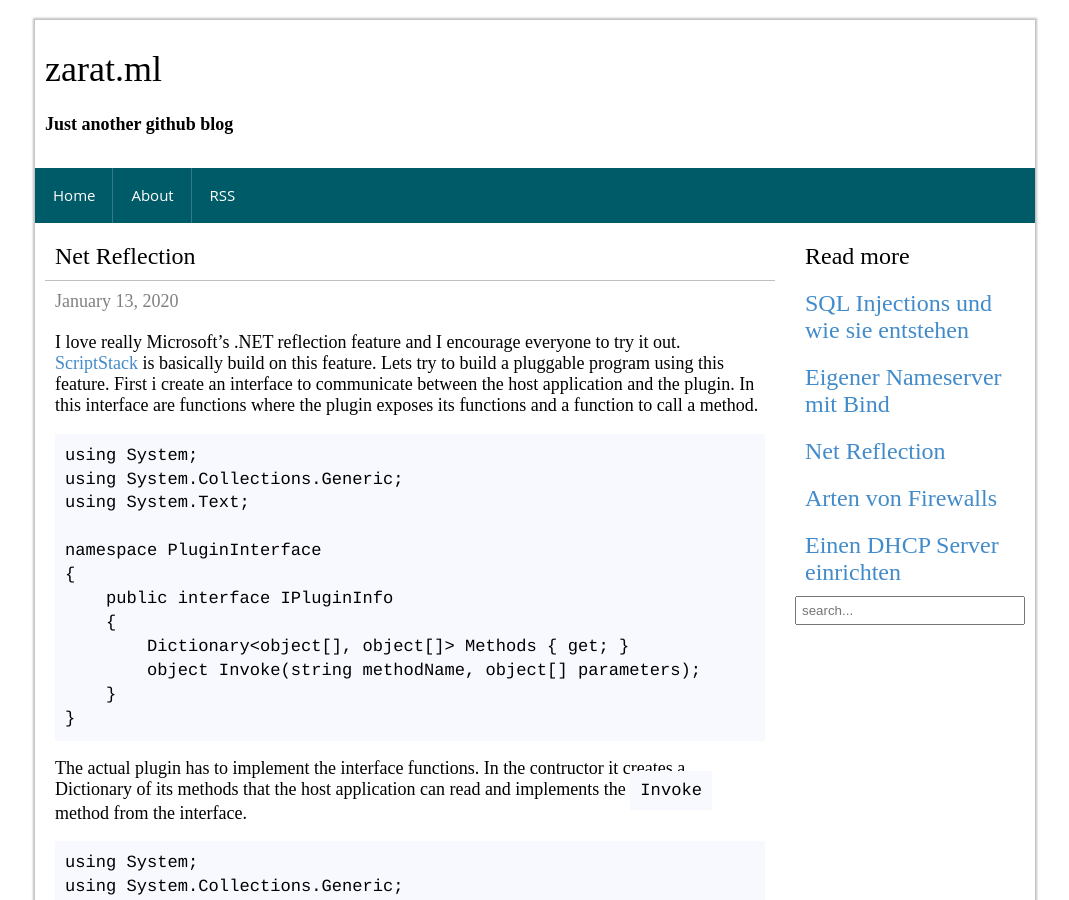
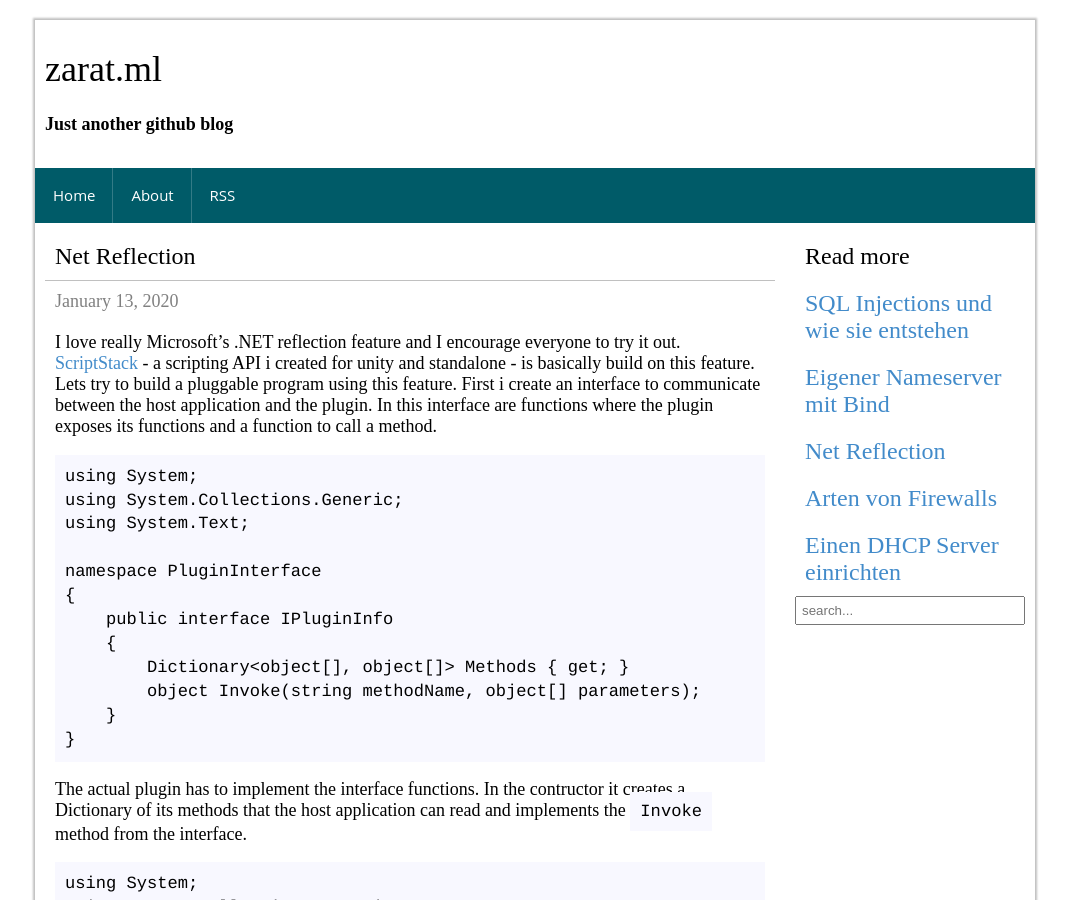
Before and after one commit to mbrain/zarat.github.io, a Jekyll site: the page built from _posts/2020-01-13-NET-reflection.markdown, in a window 1280 px wide and 900 px high. Shown: the whole window, without its empty margins (105-1174 px from the left). Built offline with Jekyll 4.4.1, drawn with Linux system fonts in a browser that asks for light colours; comment, search, counter and statistics services are not loaded.

Commit message:
Update 2020-01-13-NET-reflection.markdown

```diff
--- a/_posts/2020-01-13-NET-reflection.markdown
+++ b/_posts/2020-01-13-NET-reflection.markdown
@@ -7,7 +7,7 @@
 published: true
 ---
 
-I love really Microsoft's .NET reflection feature and I encourage everyone to try it out. [ScriptStack](https://github.com/zarat/scriptstack) is basically build on this feature. Lets try to build a pluggable program using this feature. First i create an interface to communicate between the host application and the plugin.
+I love really Microsoft's .NET reflection feature and I encourage everyone to try it out. [ScriptStack](https://github.com/zarat/scriptstack) - a scripting API i created for unity and standalone - is basically build on this feature. Lets try to build a pluggable program using this feature. First i create an interface to communicate between the host application and the plugin.
 <!--excerpt_separator-->
 In this interface are functions where the plugin exposes its functions and a function to call a method.
 
```
